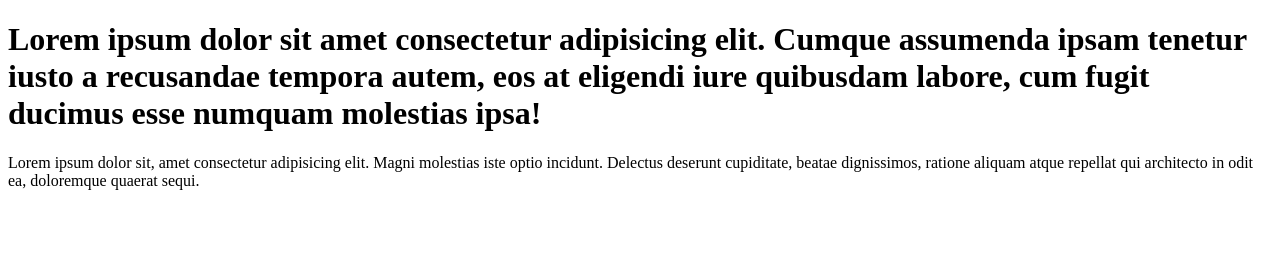
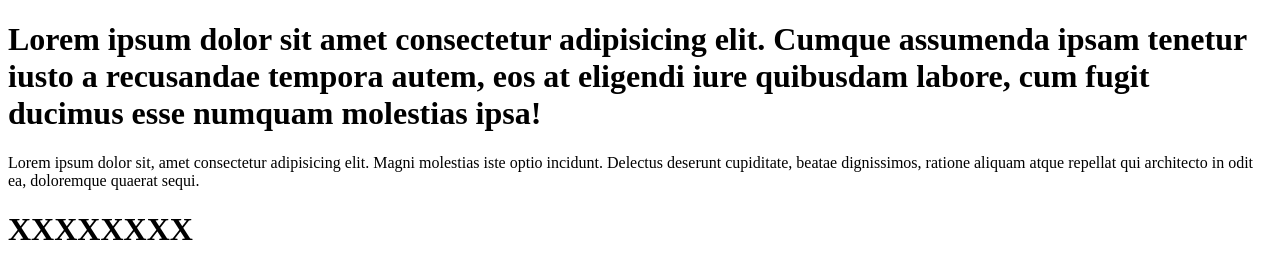
Before and after one commit to JordiChavarry2000/mi-repositorio, a plain HTML site: page index.html in a window 1280 px wide. Drawn offline with Linux system fonts and the light colour scheme.

Commit message:
Tercer cambio

```diff
--- a/index.html
+++ b/index.html
@@ -12,6 +12,6 @@
     </h1>
 
     <p>Lorem ipsum dolor sit, amet consectetur adipisicing elit. Magni molestias iste optio incidunt. Delectus deserunt cupiditate, beatae dignissimos, ratione aliquam atque repellat qui architecto in odit ea, doloremque quaerat sequi.</p>
-
+    <h1>XXXXXXXX</h1>
 </body>
 </html>
```
